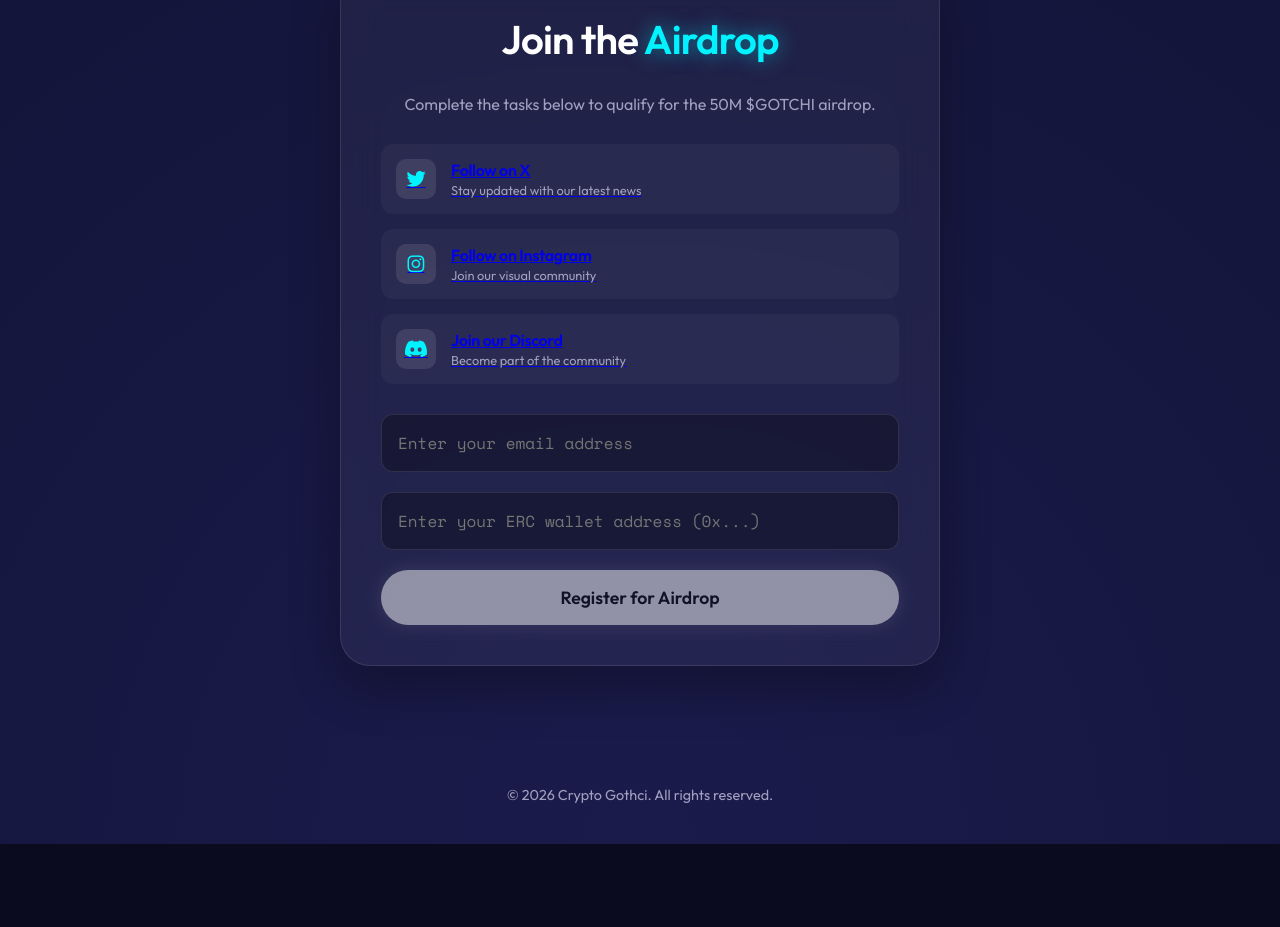
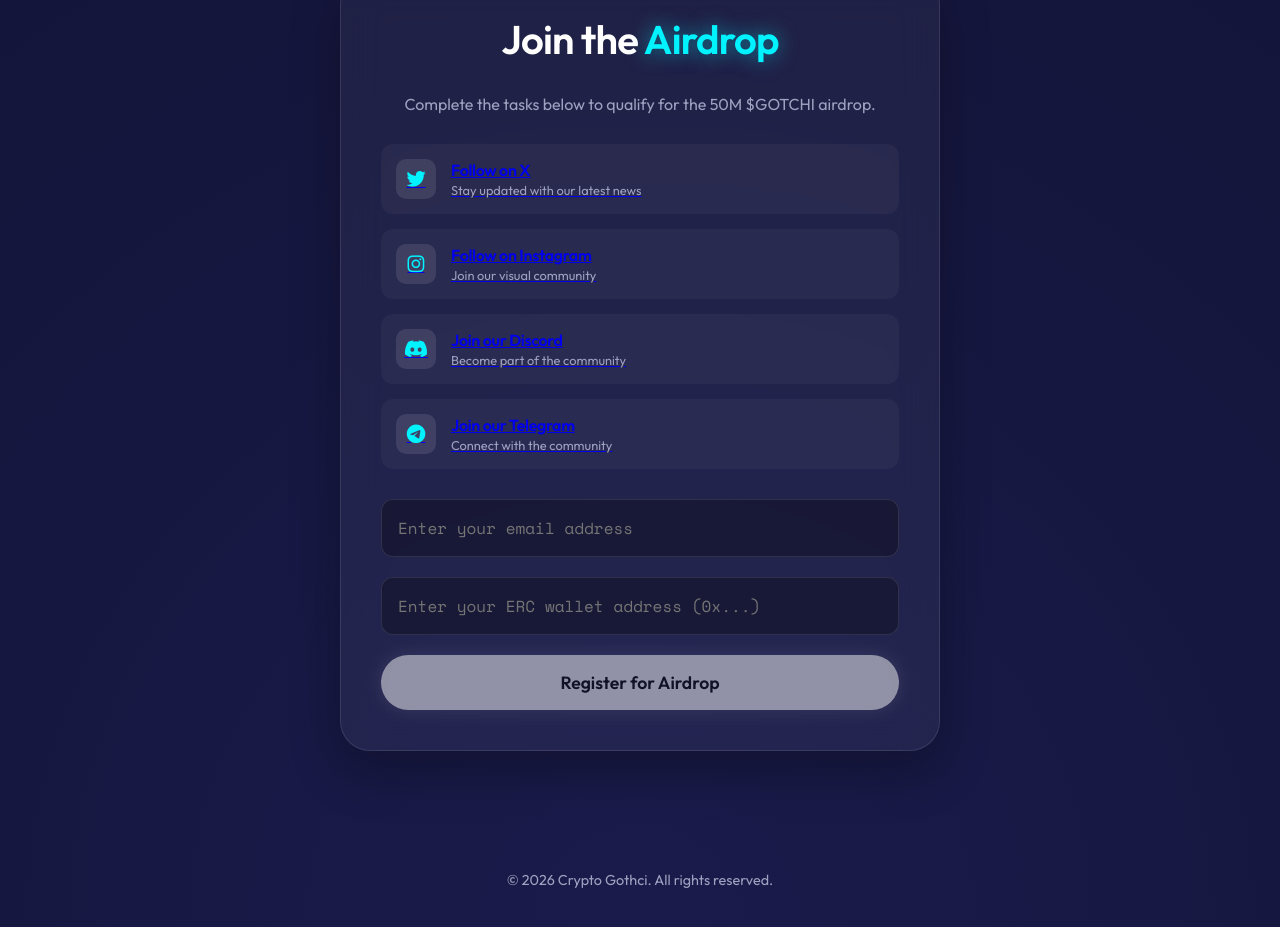
Before and after one commit to juanontop55/crypto-gotchi-landing, a website: page index.html in a window 1280 px wide. Shown: the part 1963-2890 px from the top of the page. Before the commit the page ends 2807 px from the top, so only its background shows below. Drawn offline with nearby package versions, Linux system fonts and the light colour scheme.

Commit message:
Add Telegram task to airdrop section

```diff
--- a/index.html
+++ b/index.html
@@ -94,6 +94,16 @@
                         </div>
                         <div class="step-check"><i class="fa-solid fa-circle-check"></i></div>
                     </a>
+
+                    <a href="https://t.me/+Ka8VDD4XaPljMDBk" target="_blank" class="step-item" id="step-telegram"
+                        onclick="completeStep('telegram')">
+                        <div class="step-icon"><i class="fa-brands fa-telegram"></i></div>
+                        <div class="step-content">
+                            <h3>Join our Telegram</h3>
+                            <p>Connect with the community</p>
+                        </div>
+                        <div class="step-check"><i class="fa-solid fa-circle-check"></i></div>
+                    </a>
                 </div>
 
                 <form id="airdrop-form" onsubmit="handleAirdropSubmit(event)">
```
